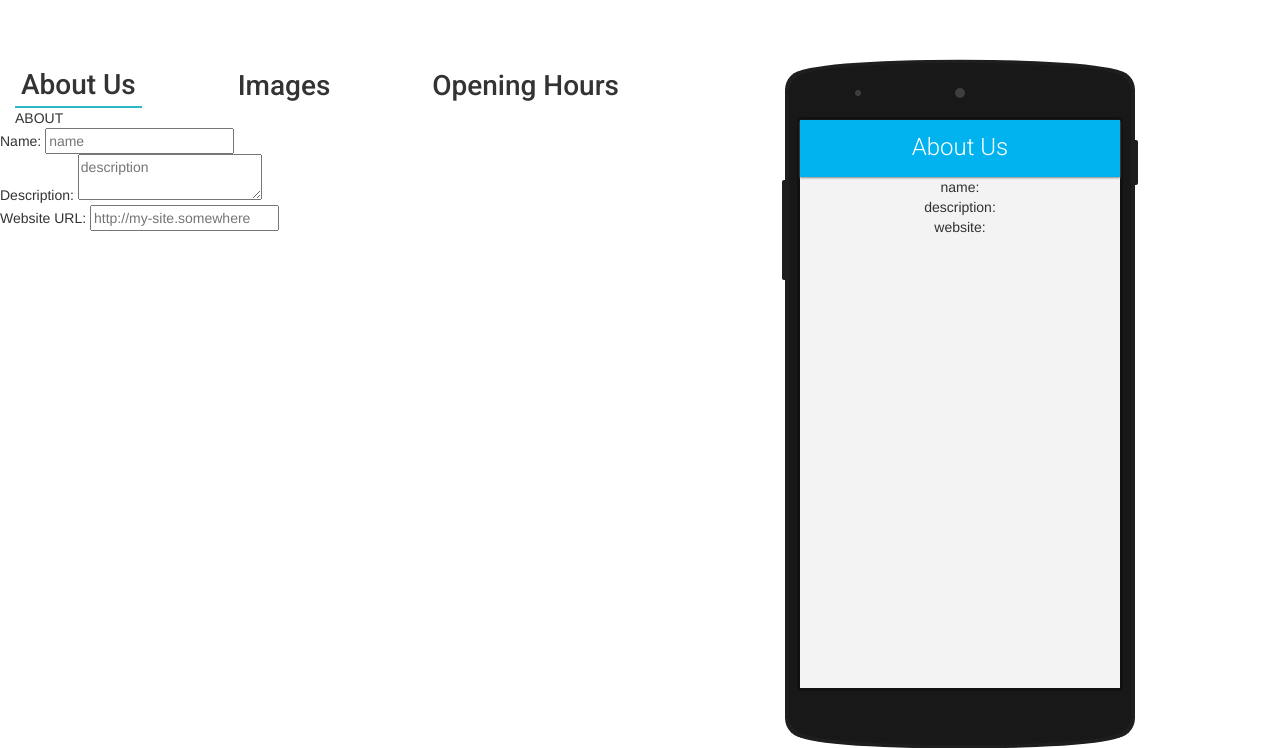
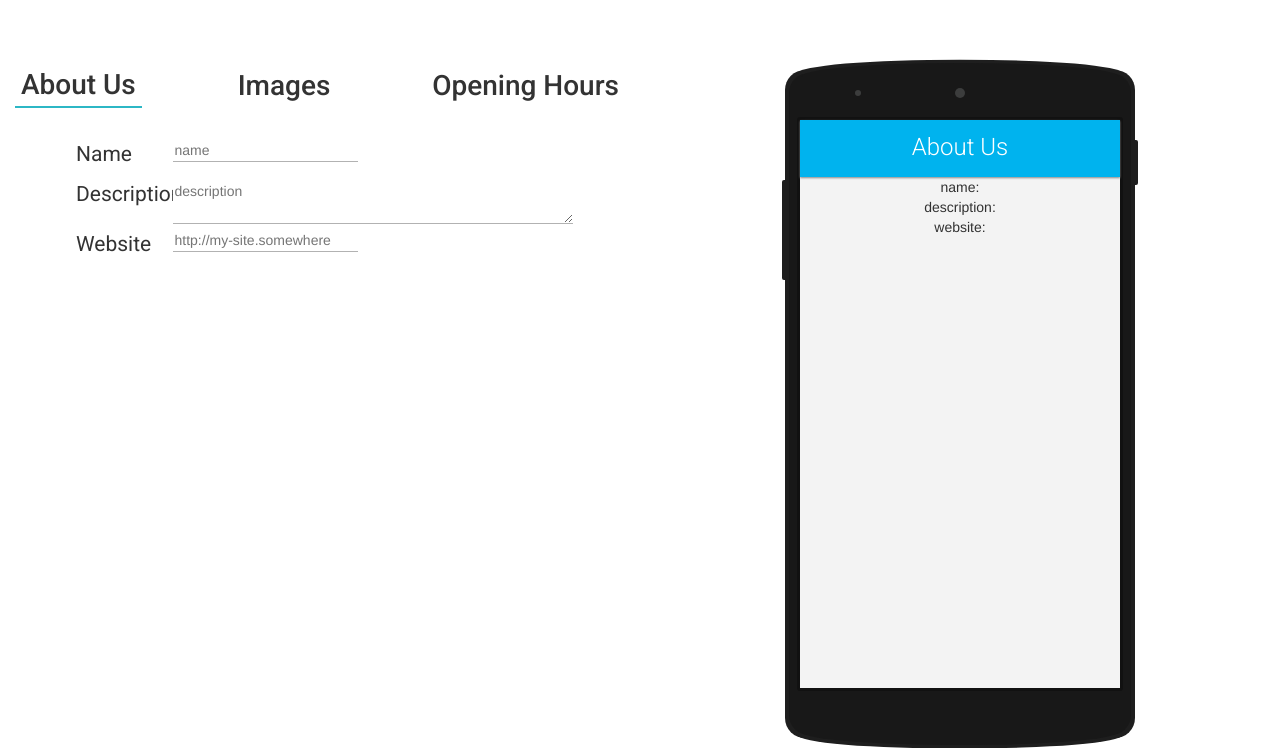
Before and after one commit to aviadhahami/como, a website: page app/index.html in a window 1280 px wide. Shown: the part 76-824 px from the top of the page. Drawn offline with nearby package versions, Linux system fonts and the light colour scheme; some packages are replaced by stand-ins of ours; files that its build step writes are made by us from their sources.

Commit message:
:art: Deisgn

```diff
--- /dev/null
+++ b/app/components/AppEditor/AppEditor.css
@@ -0,0 +1,25 @@
+.editor-content{
+    margin-top: 5%;
+    padding-left: 10%;
+}
+.input-intro-text{
+    font-family: 'Roboto', sans-serif;
+    font-size: 1.5em;
+}
+
+textarea {
+    max-width:400px;
+    width: 400px;
+    height:auto;
+    max-height: 300px;
+
+}
+
+textarea, input{
+    outline:none;
+    border:0;
+    border-bottom: 1px solid rgba(0,0,0,0.3);
+}
+textarea:focus, input:focus{
+    border-bottom:2px solid lightseagreen;
+}
--- a/app/components/AppEditor/AppEditor.html
+++ b/app/components/AppEditor/AppEditor.html
@@ -1,18 +1,30 @@
 <div>
     <div class="editor" ng-if="compCtrl.screen == 'ABOUT'">
-        <div class="editor-title">
-            ABOUT
-        </div>
         <div class="editor-content">
             <div class="row">
-                Name: <input type="text" placeholder="name" ng-model="compCtrl.data.name">
+                <div class="col-md-2">
+                    <p class="input-intro-text">Name</p>
+                </div>
+                <div class="col-md-4">
+                    <input type="text" placeholder="name" ng-model="compCtrl.data.name">
+                </div>
             </div>
             <div class="row">
-                Description:
-                <textarea placeholder="description" ng-model="compCtrl.data.description"></textarea>
+                <div class="col-md-2">
+                    <p class="input-intro-text">Description</p>
+                </div>
+                <div class="col-md-4">
+                    <textarea placeholder="description" ng-model="compCtrl.data.description"></textarea>
+                </div>
             </div>
             <div class="row">
-                Website URL: <input type="text" placeholder="http://my-site.somewhere" ng-model="compCtrl.data.websiteURL">
+                <div class="col-md-2">
+                    <p class="input-intro-text">Website</p>
+                </div>
+                <div class="col-md-4">
+                    <input type="text" placeholder="http://my-site.somewhere" ng-model="compCtrl.data.websiteURL">
+                </div>
+
             </div>
         </div>
     </div>
--- a/app/styles/main.css
+++ b/app/styles/main.css
@@ -1,6 +1,7 @@
 /*FONT REQ*/
 @import 'https://fonts.googleapis.com/css?family=Roboto:300,400,500';
-@import '/app/components/devicePreview/DevicePreviewStyles.css';
+@import './../components/devicePreview/DevicePreviewStyles.css';
+@import './../components/AppEditor/AppEditor.css';
 
 /*DOM bound css*/
 body, html {
```
